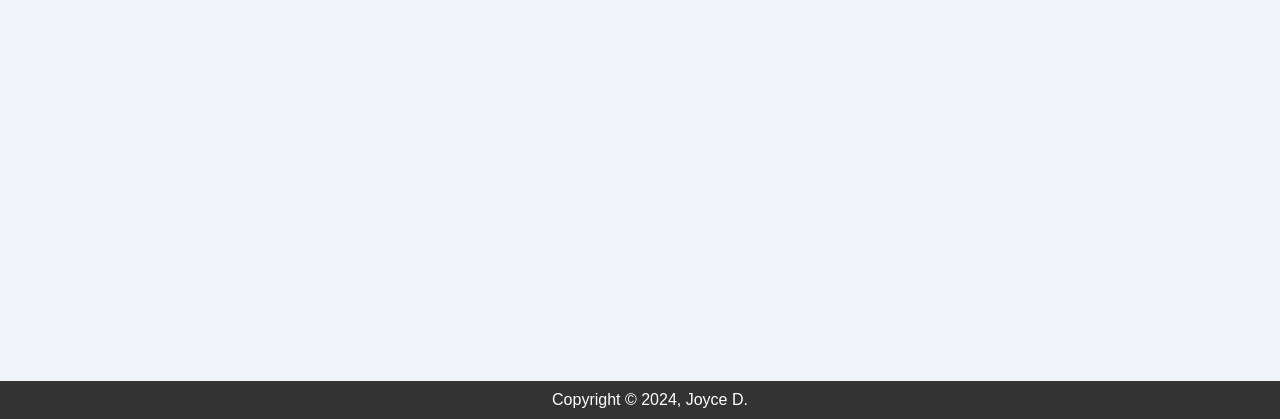
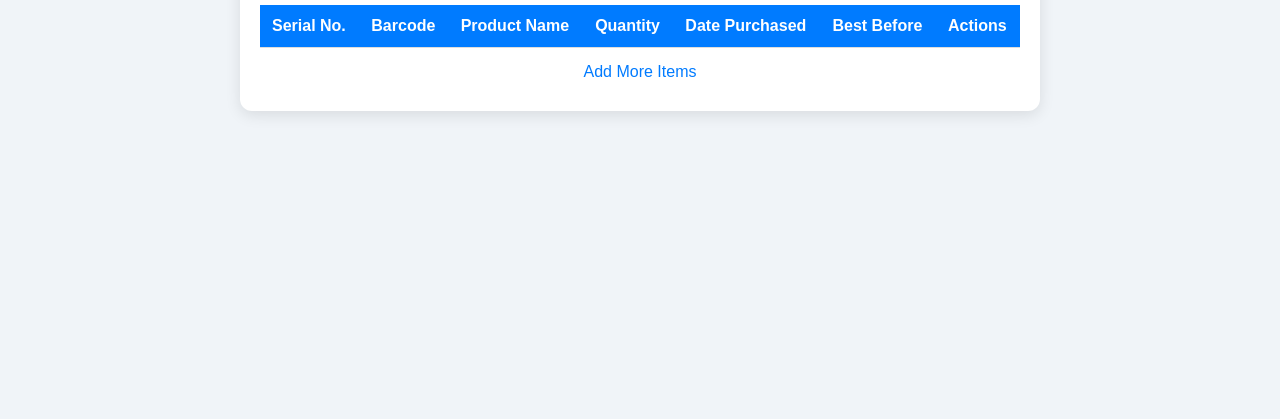
Before and after one commit to zoldyckd/ACEspiry, a plain HTML site: page viewitem.html in a window 1280 px wide. Shown: the part 381-800 px from the top of the page. Drawn offline with Linux system fonts and the light colour scheme.

Commit message:
Update viewitem.html

```diff
--- a/viewitem.html
+++ b/viewitem.html
@@ -5,33 +5,46 @@
   <meta name="viewport" content="width=device-width, initial-scale=1.0">
   <title>ACEspiry - View Items</title>
   <style>
-    body {
+    /* Reset Styles */
+    * {
+      margin: 0;
+      padding: 0;
+      box-sizing: border-box;
+    }
+
+    html, body {
+      height: 100%;
       font-family: Arial, sans-serif;
       background-color: #f0f4f8;
-      margin: 0;
-      padding: 0;
-      display: flex;
-      flex-direction: column;
-      min-height: 100vh;
     }
 
-    .container {
-      flex: 1;
+    .grid-container {
+      display: grid;
+      place-items: center;
+      height: 100vh;
+      padding: 10px;
+    }
+
+    .table-container {
+      width: 100%;
+      max-width: 800px;
+      background-color: white;
       padding: 20px;
+      border-radius: 12px;
+      box-shadow: 0 4px 15px rgba(0, 0, 0, 0.1);
+      overflow-x: auto;
     }
 
     h1 {
       text-align: center;
       margin-bottom: 20px;
-      font-size: 2.5rem;
+      font-size: 2rem;
       color: #333;
     }
 
     table {
       width: 100%;
       border-collapse: collapse;
-      background-color: #fff;
-      box-shadow: 0 0 10px rgba(0, 0, 0, 0.1);
     }
 
     th, td {
@@ -59,26 +72,35 @@
     a {
       display: block;
       text-align: center;
-      margin-top: 20px;
+      margin-top: 15px;
       text-decoration: none;
       color: #007bff;
       font-size: 1rem;
     }
 
-    footer {
-      background-color: #333;
-      color: #fff;
+    .error-message {
+      color: red;
       text-align: center;
-      padding: 10px;
-      position: relative;
-      bottom: 0;
-      width: 100%;
+      margin-top: 10px;
+    }
+
+    /* Mobile Styles */
+    @media (max-width: 600px) {
+      th, td {
+        font-size: 0.9rem;
+        padding: 8px;
+      }
+
+      h1 {
+        font-size: 1.8rem;
+      }
     }
   </style>
 </head>
 <body>
 
-  <div class="container">
+  <div class="grid-container">
+    <div class="table-container">
       <h1>Items Added</h1>
       <table id="itemsTable">
         <thead>
@@ -92,17 +114,18 @@
             <th>Actions</th>
           </tr>
         </thead>
-      <tbody></tbody>
+        <tbody>
+          <!-- Items will be dynamically rendered here -->
+        </tbody>
       </table>
-    <a href="additem.html">Add More Items</a>
+
+      <a href="add-item.html">Add More Items</a>
+      <div class="error-message" id="errorMessage"></div>
+    </div>
   </div>
 
-  <footer>
-    Copyright © 2024, Joyce D.
-  </footer>
-
   <script>
-    // Retrieve items from localStorage or initialize with an empty array
+    // Retrieve items from localStorage
     function getItems() {
       return JSON.parse(localStorage.getItem('items')) || [];
     }
@@ -112,15 +135,14 @@
       localStorage.setItem('items', JSON.stringify(items));
     }
 
-    // Render the items in the table
+    // Render items in the table
     function renderItems() {
       const items = getItems();
       const tbody = document.querySelector('#itemsTable tbody');
-      tbody.innerHTML = ''; // Clear existing rows
+      tbody.innerHTML = ''; // Clear previous rows
 
       items.forEach((item, index) => {
         const row = document.createElement('tr');
-
         row.innerHTML = `
           <td>${item.serialNumber}</td>
           <td>${item.barcode}</td>
@@ -141,7 +163,24 @@
       });
     }
 
-    // Edit an existing item
+    // Confirm before deleting an item
+    function confirmDelete(index) {
+      const confirmDeletion = confirm('Are you sure you want to delete this item?');
+      if (confirmDeletion) {
+        deleteItem(index);
+      }
+    }
+
+    // Delete an item
+    function deleteItem(index) {
+      const items = getItems();
+      items.splice(index, 1); // Remove the item
+      saveItems(items);
+      alert('Item deleted!');
+      renderItems();
+    }
+
+    // Edit an item
     function editItem(index) {
       const items = getItems();
       const item = items[index];
@@ -163,25 +202,9 @@
       }
     }
 
-    // Confirm before deleting an item
-    function confirmDelete(index) {
-      const confirmDeletion = confirm('Are you sure you want to delete this item?');
-      if (confirmDeletion) {
-        deleteItem(index);
-      }
-    }
-
-    // Delete an item
-    function deleteItem(index) {
-      const items = getItems();
-      items.splice(index, 1); // Remove the item
-      saveItems(items);
-      alert('Item deleted!');
-      renderItems();
-    }
-
-    // Render items when the page loads
+    // Render items on page load
     document.addEventListener('DOMContentLoaded', renderItems);
   </script>
+
 </body>
 </html>
```
Lines whose indentation alone changed are shown as unchanged.
